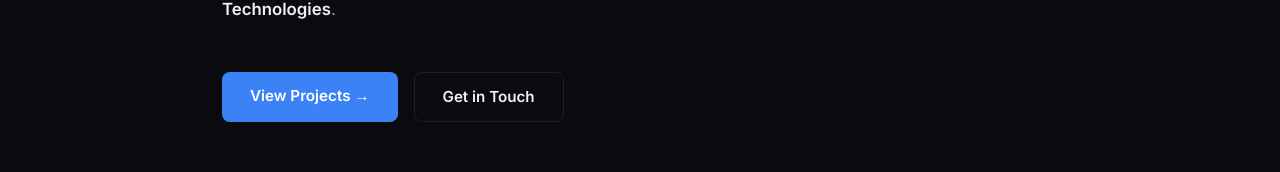
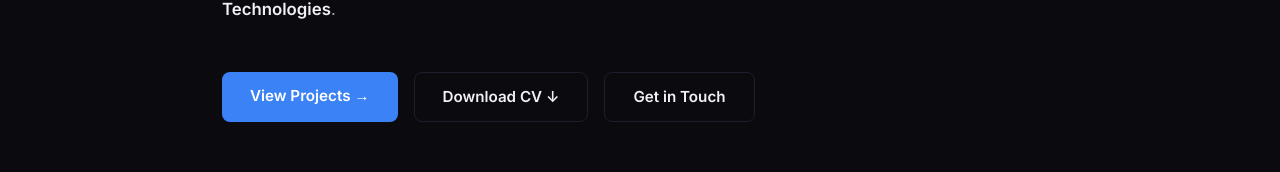
Before and after one commit to Diones25/portifolio, a Next.js app: page / in a window 1280 px wide. Shown: the part 488-660 px from the top of the page. Built offline with nearby package versions, Linux system fonts and the light colour scheme.

Commit message:
fix: adicionando curriculo

```diff
--- a/app/i18n/messages/en.json
+++ b/app/i18n/messages/en.json
@@ -13,6 +13,7 @@
     "description": "4+ years building enterprise-grade applications, REST APIs, and cloud-based solutions. Currently crafting large-scale financial systems at",
     "company": "GFT Technologies",
     "cta_projects": "View Projects →",
+    "cta_cv": "Download CV ↓",
     "cta_contact": "Get in Touch"
   },
   "about": {
@@ -24,7 +25,7 @@
     "p2_after": ", I work on large-scale financial systems and banking platforms where reliability, security, and performance are non-negotiable. I care deeply about clean architecture, SOLID principles, and writing code that teams can evolve with confidence.",
     "p3": "I hold AWS Cloud Practitioner and Azure AZ-900 certifications, and I'm comfortable working across the full stack — from database schema design to pixel-perfect UIs.",
     "stat_years_label": "Years of Experience",
-    "stat_years_value": "4+",
+    "stat_years_value": "6+",
     "stat_role_label": "Current Role",
     "stat_role_value": "Software Engineer @ GFT",
     "stat_certs_label": "Certifications",
--- a/app/i18n/messages/pt-BR.json
+++ b/app/i18n/messages/pt-BR.json
@@ -13,6 +13,7 @@
     "description": "Mais de 4 anos construindo aplicações corporativas, REST APIs e soluções em nuvem. Atualmente desenvolvendo sistemas financeiros de grande porte na",
     "company": "GFT Technologies",
     "cta_projects": "Ver Projetos →",
+    "cta_cv": "Baixar CV ↓",
     "cta_contact": "Entre em Contato"
   },
   "about": {
@@ -24,7 +25,7 @@
     "p2_after": ", trabalho em sistemas financeiros e plataformas bancárias de grande escala onde confiabilidade, segurança e performance são inegociáveis. Me importo profundamente com arquitetura limpa, princípios SOLID e escrever código que as equipes possam evoluir com confiança.",
     "p3": "Possuo certificações AWS Cloud Practitioner e Azure AZ-900, e me sinto confortável trabalhando em todo o stack — desde design de esquemas de banco de dados até UIs com pixels perfeitos.",
     "stat_years_label": "Anos de Experiência",
-    "stat_years_value": "4+",
+    "stat_years_value": "6+",
     "stat_role_label": "Cargo Atual",
     "stat_role_value": "Software Engineer @ GFT",
     "stat_certs_label": "Certificações",
--- a/app/page.tsx
+++ b/app/page.tsx
@@ -271,6 +271,25 @@ function Hero() {
             onMouseLeave={(e) => { (e.currentTarget).style.background = "#3B82F6"; (e.currentTarget).style.transform = "translateY(0)"; }}
           >
             {t("hero.cta_projects")}
+          </a>
+          <a
+            href="/Diones_Pereira_Backend_NodeJS_Developer_ATS.pdf"
+            download
+            style={{
+              border: "1px solid #1E1E2E",
+              color: "#F0F0F5",
+              padding: "0.75rem 1.75rem",
+              borderRadius: "8px",
+              fontWeight: 600,
+              textDecoration: "none",
+              fontSize: "0.95rem",
+              transition: "border-color 0.2s, transform 0.2s, color 0.2s",
+              display: "inline-block",
+            }}
+            onMouseEnter={(e) => { (e.currentTarget).style.borderColor = "#22C55E"; (e.currentTarget).style.color = "#22C55E"; (e.currentTarget).style.transform = "translateY(-2px)"; }}
+            onMouseLeave={(e) => { (e.currentTarget).style.borderColor = "#1E1E2E"; (e.currentTarget).style.color = "#F0F0F5"; (e.currentTarget).style.transform = "translateY(0)"; }}
+          >
+            {t("hero.cta_cv")}
           </a>
           <a
             href="mailto:pereiradiones987@gmail.com"
```
Also changed, not shown: 1 other file (tests, documents, lock files or other folders).
